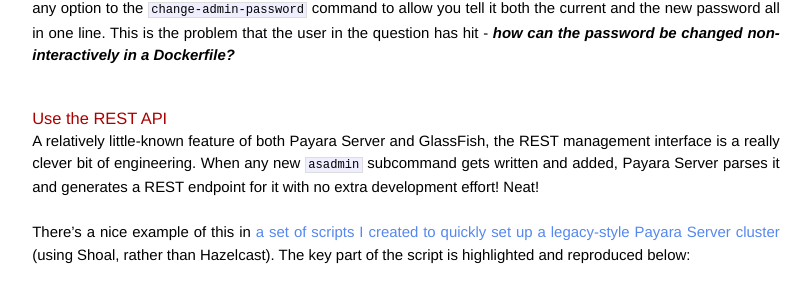
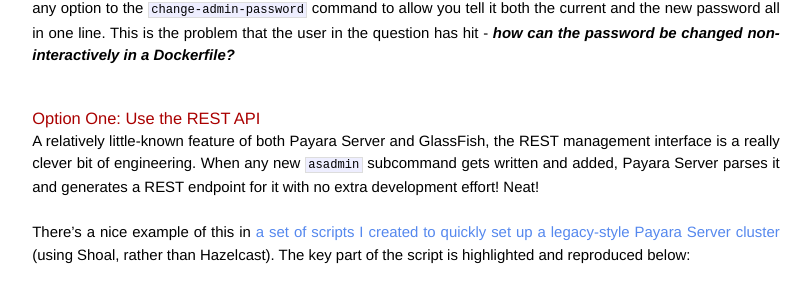
Before and after one commit to mikecroft/mikecroft.github.io, a Jekyll site: the page built from _posts/2017-07-31-change-payara-password.md, in a window 1280 px wide and 900 px high, scrolled down 602 px. Shown: the part 151-439 px from the top of the window, without its empty margins (234-1045 px from the left). Built offline with Jekyll 4.4.1, drawn with Linux system fonts in a browser that asks for light colours; comment, search, counter and statistics services are not loaded; some of the changed text lies outside the part shown.

Commit message:
Further tweaks

```diff
--- a/_posts/2017-07-31-change-payara-password.md
+++ b/_posts/2017-07-31-change-payara-password.md
@@ -18,7 +18,7 @@
 
 Back to the question. We know how to change the password in an *interactive* way, but there doesn't seem to be any option to the `change-admin-password` command to allow you tell it both the current and the new password all in one line. This is the problem that the user in the question has hit - ***how can the password be changed non-interactively in a Dockerfile?***
 
-## Use the REST API
+## Option One: Use the REST API
 A relatively little-known feature of both Payara Server and GlassFish, the REST management interface is a really clever bit of engineering. When any new `asadmin` subcommand gets written and added, Payara Server parses it and generates a REST endpoint for it with no extra development effort! Neat!
 
 There's a nice example of this in [a set of scripts I created to quickly set up a legacy-style Payara Server cluster](https://github.com/mikecroft/payara-docker-cluster/blob/master/run-cluster.sh#L61-L76) (using Shoal, rather than Hazelcast). The key part of the script is highlighted and reproduced below:
@@ -93,10 +93,10 @@
   }
 }
 {% endhighlight %}
-
+&nbsp;
 Following the `curl` to change the password, I complete the process by enabling secure admin and restarting the domain to apply the changes.
 
-## Use a Passwordfile
+## Option Two: Use a Passwordfile
 More eagle-eyed readers will have already spotted the downside to using the REST API to change the admin password for a completely fresh domain; since the domain does not yet have secure admin enabled, the REST endpoint is HTTP only, so passwords are being sent in clear text!
 
 This is where [my original answer to the StackOverflow question](https://stackoverflow.com/questions/42773521/secure-admin-must-be-enabled-to-access-the-das-remotely-acess-glassfish-admin/42774130#42774130) comes in. I'll reproduce the answer below. Be aware that the Dockerfile I mention in the answer is [the official Payara Server Dockerfile from the 171 release](https://github.com/payara/docker-payaraserver-full/blob/171.1/Dockerfile) - from release 172, we've updated the Dockerfile to make use of a couple of other features.
```
